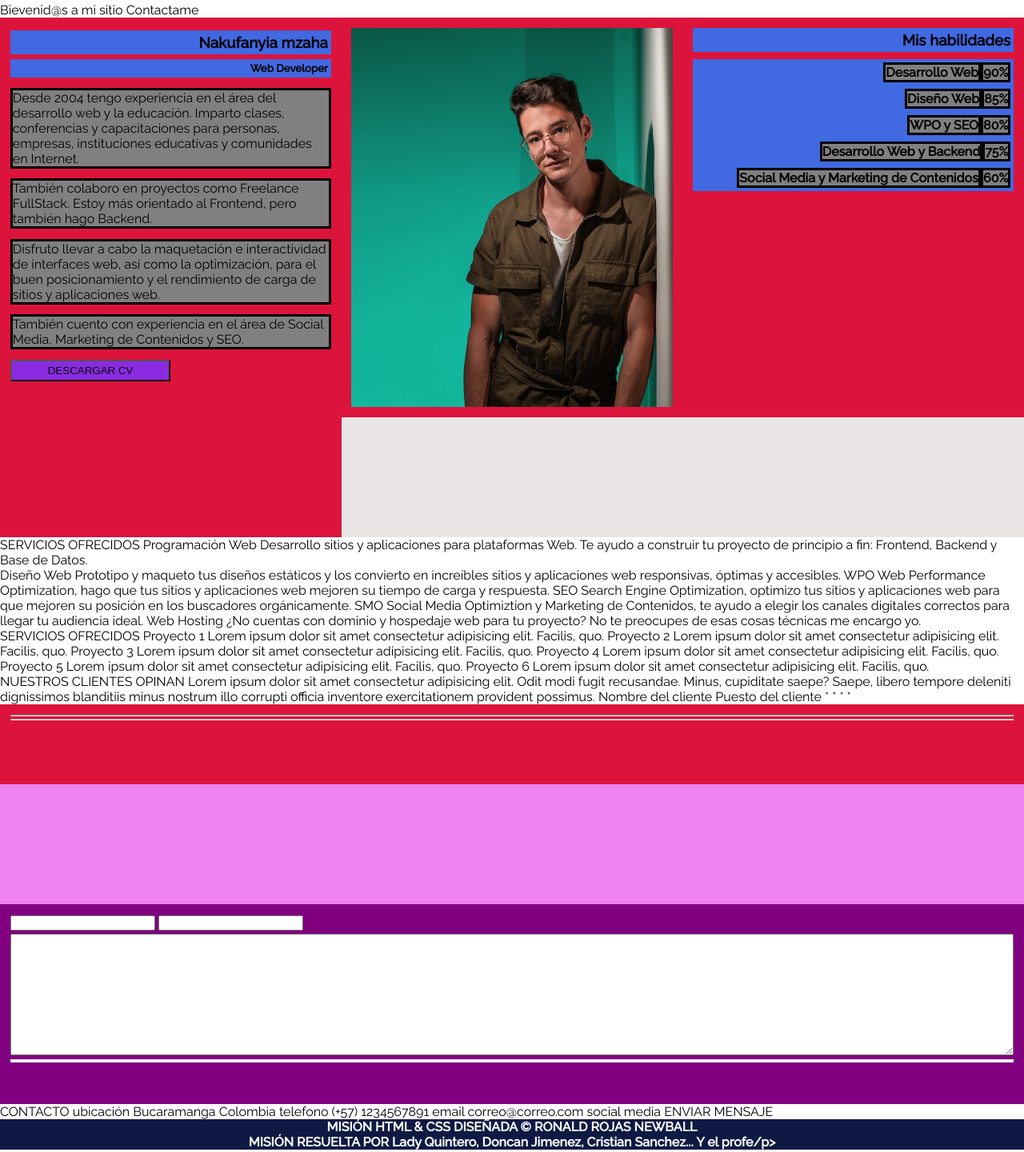
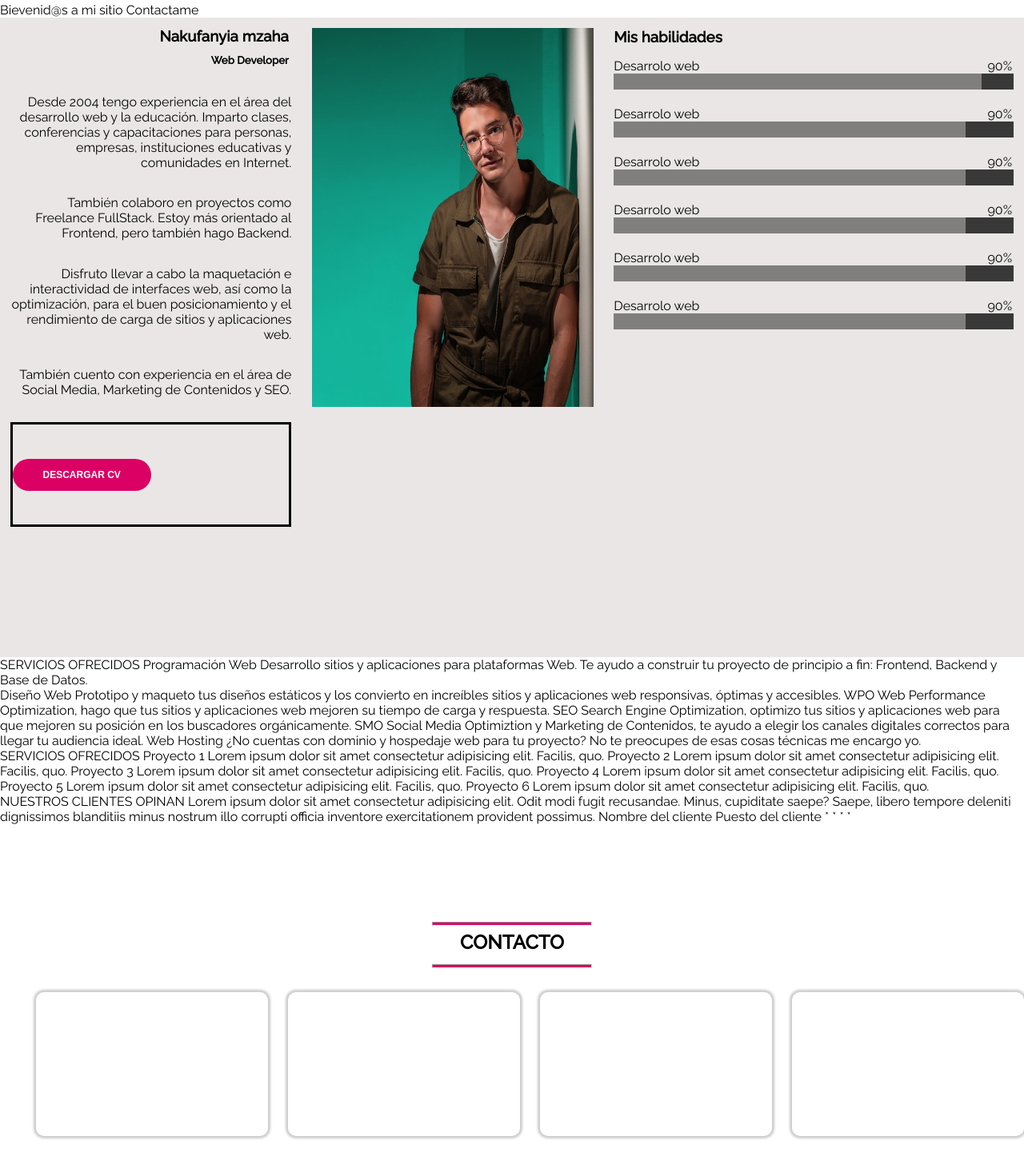
Before and after one commit to la170/Mision-css, a plain HTML site: page index.html in a window 1280 px wide. Shown: the part 16-1457 px from the top of the page at 80% size. Drawn offline with Linux system fonts and the light colour scheme.

Commit message:
mas-avance

```diff
--- a/index.css
+++ b/index.css
@@ -26,30 +26,30 @@ body{
 --darkgray2:hsl(0, 1%, 22%);
 }
 /* seccion2 -------------------------------------------------------seccion2 */
-.container_All_Block_two_seccion2{
+.seccion2_info{
 width:100%;
-    height: 650px;
+height: 100vh;
 background-color:var(--gray);
 display: flex;
 }
 .container_seccion2_col_1{
-    background-color:crimson;
+
 width:100%;
 height: 650px;
 padding:1%;
-    gap: 2%;
+gap: 5%;
 display: flex;
 flex-direction: column;
 }
 .container_seccion2{
-    background-color:crimson;
 width:100%;
 height: 500px;
 padding:1%;
-    gap: 2%;
 display: flex;
 flex-direction: column;
+
 }
+
 /* -------------col-1----------------- */
 .container_title_seccion2_col_1{
 gap: 10%;
@@ -60,32 +60,43 @@ body{
 height: 10%;
 }
 .title_seccion2
-{background-color:royalblue;
+{
 padding:1%;
 display: flex;
 justify-content: end;
 }
 
 .container_parrafos_seccion2_col_1{
-    border: solid;
 display: flex;
 flex-direction: column;
-    gap: 10%;
 width: 100%;
-    height: 60%;
+
 }
 .text_seccion2{
 display:flex ;
 justify-content: end;
-background-color:grey;
-border: solid;
 width: auto;
 height: auto;
+text-align: end;
+}
+.container_button_seccion2{
+    border: solid;
+    width: 100%;
+    height: 25%;
+    display: flex;
+    align-items: center;
 }
 .button_seccion2{
 width: 50%;
-    background-color:blueviolet;
+background-color: var(--fucshia);
 padding:1%;
+height: 40px;
+border-radius:60px;
+border: none;
+color:var(--white);
+font-size:12px;
+
+
 }
 /* -------------col-2----------------- */
 .img_seccion2{
@@ -93,42 +104,115 @@ height: auto;
 width: 100%;
 height: 100%;}
 
+/*---------------col-3------------------------*/
+.text_seccion2_bar{
+    display: flex;
+    gap: 72%;
+}
+
+.title_seccion2_bar{
+    display: flex;
+    gap: 70%;
+    height: 8%;
+
+}.container_bar{
+    padding-bottom: 2%;
+    height: 60px;
+
+
+}
+.container_bar_seccion2{
+    background-color:var(--darkgray2);
+    width: 500px;
+    height: 20px;
+}
+
+.container_bar_color_one_seccion2{
+    background-color:var(--darkgray);
+    width: 460px;
+    height: 20px;
+}
+.container_bar_color_two_seccion2{
+    background-color:var(--darkgray);
+    width: 440px;
+    height: 20px;
+}
+
+
+
 /* seccion6 -------------------------------------------------------seccion6 */
-.container_All_Block_six_seccion6{
+
+.seccion6_contacto{
 width:100%;
-    height:500px;
+height:100vh;
 display:flex;
 justify-content:center;
 flex-direction: column;
-    background-color:var(--gray);
+
 }
 .container_seccion6_row_1{
-background-color:crimson;
 width:100%;
-height:20%;
-padding:1%;
+height:6%;
+padding-top:6px;
 gap: 2%;
 display: flex;
-flex-direction: column;
+justify-content: center;
+
 }
-
+.hr_seccion6{
+width:200px ;
+height: 5px;
+background-color: var(--fucshia);
+}.spadinghr{
+display: flex;
+justify-content: center;
+}
 .container_seccion6_row_2{
-    background-color:violet;
 width:100%;
 height:30%;
-    padding:1%;
+padding-top:30px;
+padding-left: 45px;
+padding-bottom: 30px;
 gap: 2%;
 display: flex;
 }
+.block_seccion6{
+    background-color:var(--white);
+    width:25%;
+    border-radius: 10px;
+    box-shadow: 0px 0px 3px 3px rgb(206, 205, 205)
+}
+
+
+
+
+
+
+
+
+
+
+.img_seccion6{
+
+}
+.title_two_seccion6{
+
+}
+.text_seccion6{
+
+}
+.container_seccion6_form{
+width:100%;
+height:30%;
+display: flex;
+}
 .container_seccion6_row_3{
-        background-color:purple;
-        width:100%;
-        height:50%;
-        padding:1%;
-        gap: 2%;
-        display: flex;
-        flex-direction: column;
+    background-color:var(--white);
+    width:25%;
+    border-radius: 10px;
+    box-shadow: 0px 0px 3px 3px rgb(206, 205, 205)
 }
+
 footer{
 background-color: var(--blue);
 color: var(--white);
--- a/index.html
+++ b/index.html
@@ -34,46 +34,64 @@
 </section>
 
 
-<section class="seccion2 info">
+<section class="seccion2_info">
 <!-- Doncan -->
-<div class="container_All_Block_two_seccion2">
 
 <div class="container_seccion2_col_1">
-
     <div class="container_title_seccion2_col_1">
         <h3 class="title_seccion2">Nakufanyia mzaha </h3>
     <h5 class="title_seccion2">Web Developer</h5>
 </div>
-
-    <p class="text_seccion2">Desde 2004 tengo experiencia en el área del desarrollo web y la educación. Imparto clases, conferencias y capacitaciones para personas, empresas, instituciones educativas y comunidades en Internet.</p>
-    <p class="text_seccion2">También colaboro en proyectos como Freelance FullStack. Estoy más orientado al Frontend, pero también hago Backend.</p>
-    <p class="text_seccion2">Disfruto llevar a cabo la maquetación e interactividad de interfaces web, así como la optimización, para el buen posicionamiento y el rendimiento de carga de sitios y aplicaciones web.</p>
-    <p class="text_seccion2">También cuento con experiencia en el área de Social Media, Marketing de Contenidos y SEO.</p>
-
-<button class="button_seccion2">DESCARGAR CV</button>
+    <p class="text_seccion2">Desde 2004 tengo experiencia en el área del
+        desarrollo web y la educación. Imparto clases, conferencias
+        y capacitaciones para personas, empresas, instituciones educativas
+        y comunidades en Internet.</p>
+    <p class="text_seccion2">También colaboro en proyectos
+        como Freelance FullStack. Estoy más orientado al Frontend,
+        pero también hago Backend.</p>
+    <p class="text_seccion2">Disfruto llevar a cabo la maquetación
+        e interactividad de interfaces web, así como la optimización,
+        para el buen posicionamiento y el rendimiento de carga de sitios
+        y aplicaciones web.</p>
+    <p class="text_seccion2">También cuento con experiencia en el área de Social Media,
+         Marketing de Contenidos y SEO.</p>
+<div class="container_button_seccion2">
+    <button class="button_seccion2"> <h4>DESCARGAR CV</h4></button>
+</div>
 </div>
 <div class="container_seccion2">
     <img class="img_seccion2" src="/asset/foto__perfil.jpg" alt="">
 </div>
 <div class="container_seccion2">
-<h3 class="title_seccion2">Mis habilidades</h3>
-<div class="container_All_Block_bars_seccion2">
-
-    <h4 class="title_seccion2"><span class="text_seccion2">Desarrollo Web</span><span class="text_seccion2">90%</span></h4>
+    <h3 class="title_seccion2_bar">Mis habilidades</h3>
+        <div class="container_bar">
+            <span class="text_seccion2_bar">Desarrolo web <span>90%</span></span>
                 <div class="container_bar_seccion2"><div class="container_bar_color_one_seccion2"></div></div>
-    <h4 class="title_seccion2"><span class="text_seccion2">Diseño Web</span><span class="text_seccion2">85%</span></h4>
-    <div class="container_bar_seccion2"><div class="container_bar_color_one_seccion2"></div></div>
-    <h4 class="title_seccion2"><span class="text_seccion2">WPO y SEO</span><span class="text_seccion2">80%</span></h4>
+            </div>
+        <div class="container_bar">
+            <span class="text_seccion2_bar">Desarrolo web <span>90%</span></span>
         <div class="container_bar_seccion2"><div class="container_bar_color_two_seccion2"></div></div>
-    <h4 class="title_seccion2"><span class="text_seccion2">Desarrollo Web y Backend</span><span class="text_seccion2">75%</span></h4>
-    <div class="container_bar_seccion2"><div class="container_bar_color_three_seccion2"></div></div>
-    <h4 class="title_seccion2"><span class="text_seccion2"> Social Media y Marketing de Contenidos</span><span class="text_seccion2">60%</span></h4>
-    <div class="container_bar_seccion2"><div class="container_bar_color_four_seccion2"></div></div>
+    </div>
+        <div class="container_bar">
+            <span class="text_seccion2_bar">Desarrolo web <span>90%</span></span>
+        <div class="container_bar_seccion2"><div class="container_bar_color_two_seccion2"></div></div>
+    </div>
+        <div class="container_bar">
+            <span class="text_seccion2_bar">Desarrolo web <span>90%</span></span>
+        <div class="container_bar_seccion2"><div class="container_bar_color_two_seccion2"></div></div>
+    </div>
+    <div class="container_bar">
+        <span class="text_seccion2_bar">Desarrolo web <span>90%</span></span>
+        <div class="container_bar_seccion2"><div class="container_bar_color_two_seccion2"></div></div>
+    </div>
+    <div class="container_bar">
+        <span class="text_seccion2_bar">Desarrolo web <span>90%</span></span>
+        <div class="container_bar_seccion2"><div class="container_bar_color_two_seccion2"></div></div>
+    </div>
 
 </div>
 </div>
-</div>
-</div>
+
 
 </section>
 
@@ -140,15 +158,19 @@
 
 </section>
 
-<section class="seccion6 contacto">
+<section class="seccion6_contacto">
     <!-- Doncan -->
-<div class="container_All_Block_six_seccion6">
+    <div class="spadinghr">
+        <hr class="hr_seccion6">
+    </div>
     <div class="container_seccion6_row_1">
-    <hr class="hr_seccion6">
-<h2 class="title_seccion6"></h2>
+        <h2 class="title_seccion6">CONTACTO</h2>
+    </div>
+    <div class="spadinghr">
         <hr class="hr_seccion6">
     </div>
     <div class="container_seccion6_row_2">
+
         <div class="block_seccion6">
             <img class="img_seccion6" src="" alt="">
                 <h3 class="title_two_seccion6"></h3>
@@ -168,8 +190,6 @@
         <div class="block_seccion6">
             <img class="img_seccion6" src="" alt="">
             <h3 class="title_two_seccion6"></h3>
-</div>
-
             <div class="container_img-seccion6">
                 <img class="img_mini_seccion6" src="" alt="">
                 <img class="img_mini_seccion6" src="" alt="">
@@ -178,17 +198,22 @@
                 <img class="img_mini_seccion6" src="" alt="">
             </div>
         </div>
-
-<form class="container_seccion6_row_3">
+    </div>
+    <form class="container_seccion6_form">
+        <div class="container_seccion6_row_3">
             <div class="container_input_seccion6">
                 <input type="input_seccion6">
                 <input type="input_seccion6">
             </div>
-    <textarea class="textarea_seccion6" name="" id="" cols="30" rows="10"></textarea>
+            <div class="container_textaria_seccion6">
+                <textarea class="textarea_seccion6" name="" id="" cols="60" rows="10"></textarea>
                 <button class="button_seccion6"></button>
+            </div>
+
+        </div>
     </form>
 </div>
-    CONTACTO
+
     ubicación
     Bucaramanga Colombia
 
```
Lines whose indentation alone changed are shown as unchanged.
